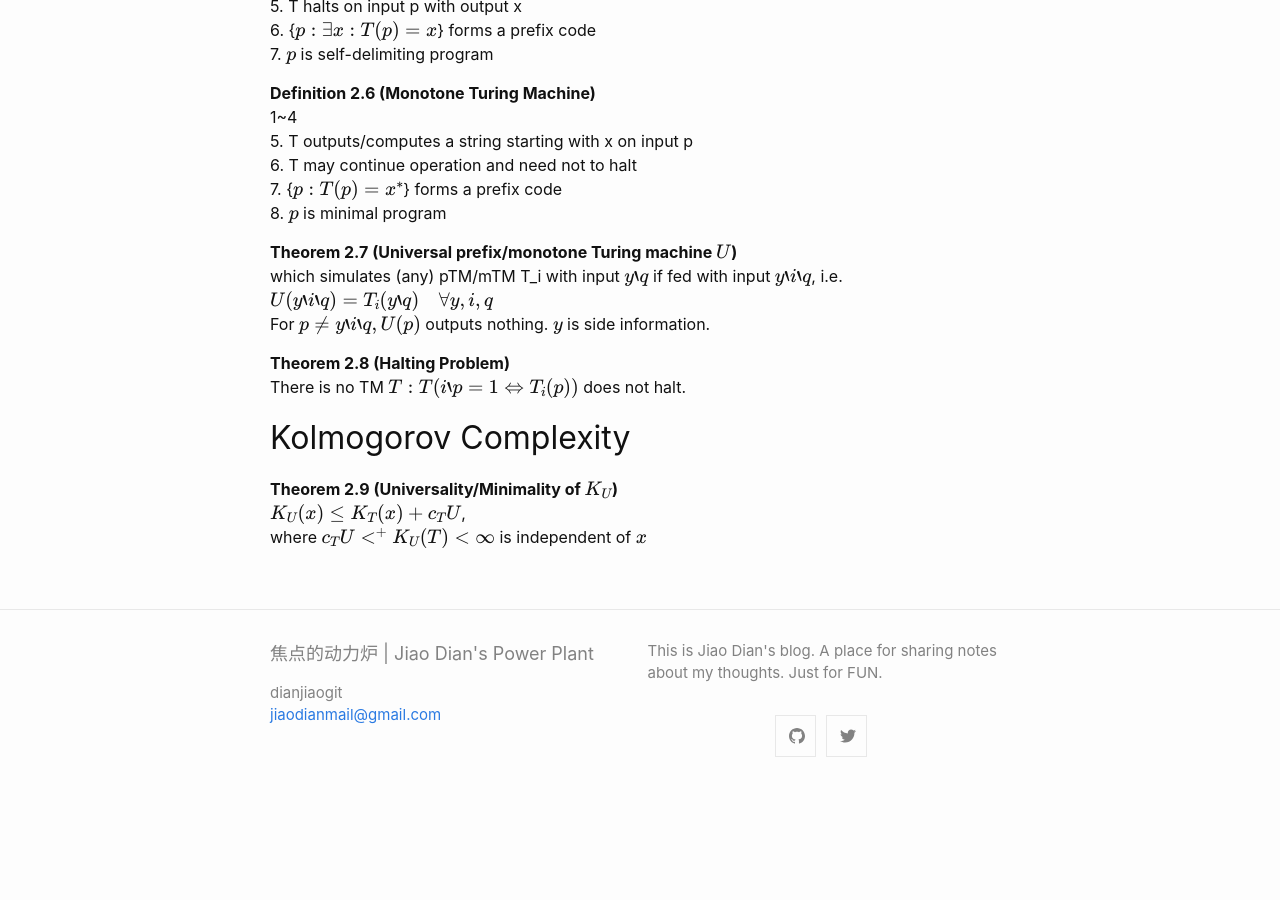
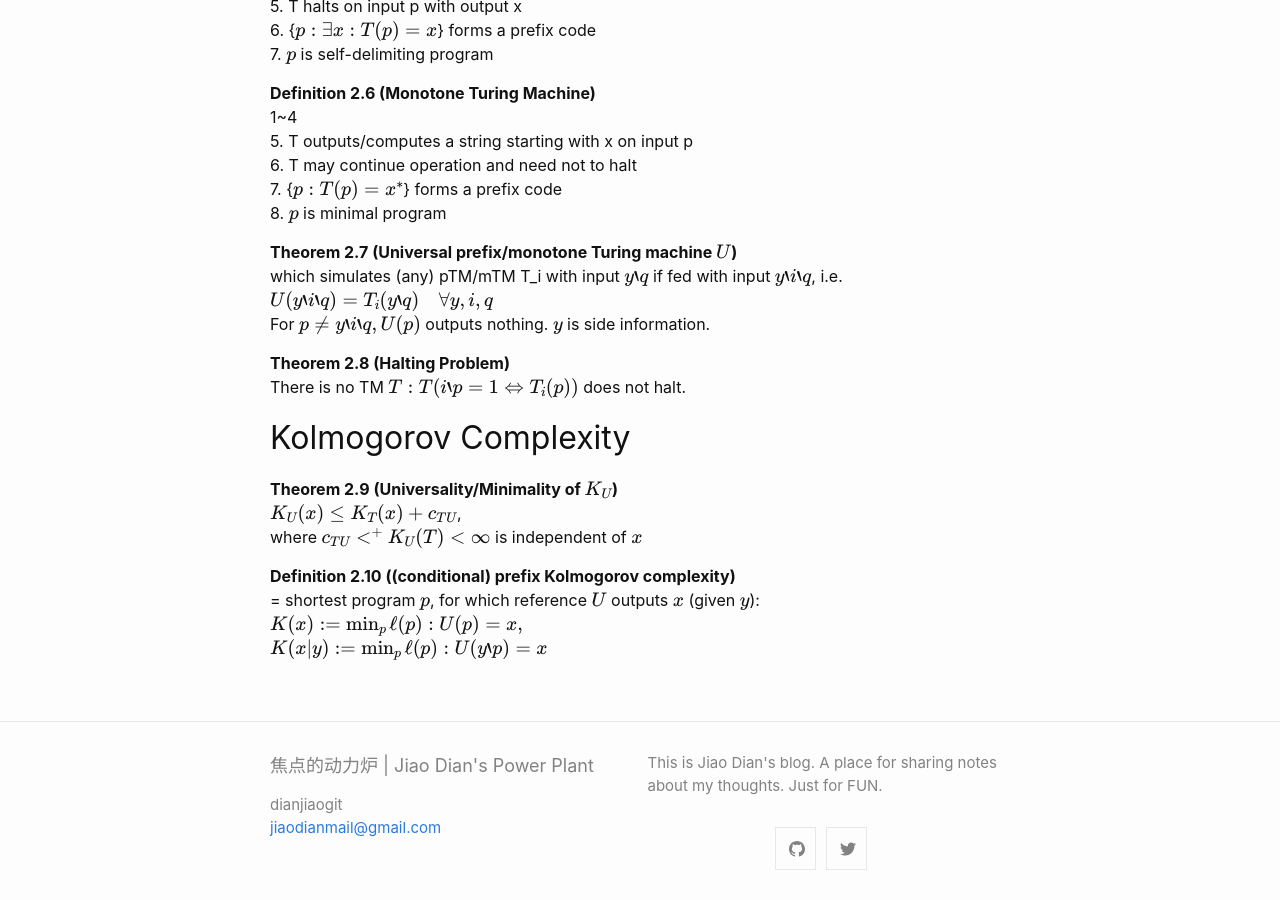
Before and after one commit to dianjiaogit/dianjiaogit.github.io, a Jekyll site: the page built from _posts/2020-01-11-week2 notes.md, in a window 1280 px wide and 900 px high, scrolled down 1602 px. Built offline with Jekyll 4.4.1, drawn with Linux system fonts in a browser that asks for light colours; formulas are drawn with MathJax 3; before the commit the page ends 2389 px from its top, so only the background shows below that.

Commit message:
week2 until 2.10

```diff
--- a/_posts/2020-01-11-week2 notes.md
+++ b/_posts/2020-01-11-week2 notes.md
@@ -79,5 +79,10 @@ There is no TM $T: T(i\`p = 1 \Leftrightarrow T_i(p))$ does not halt.
 
 ## Kolmogorov Complexity
 **Theorem 2.9 (Universality/Minimality of $K_U$)**
-$K_U(x) \leq K_T(x) + c_TU$,
-where $c_TU <^+ K_U(T) < \infty$ is independent of $x$
+$K_U(x) \leq K_T(x) + c_{TU}$,
+where $c_{TU} <^+ K_U(T) < \infty$ is independent of $x$
+
+**Definition 2.10 ((conditional) prefix Kolmogorov complexity)**
+= shortest program $p$, for which reference $U$ outputs $x$ (given $y$):
+$K(x) := \min_{p} \{\ell (p) : U(p) = x\},$
+$K(x|y) := \min_{p} \{\ell (p) : U(y\`p) = x\}$
```
